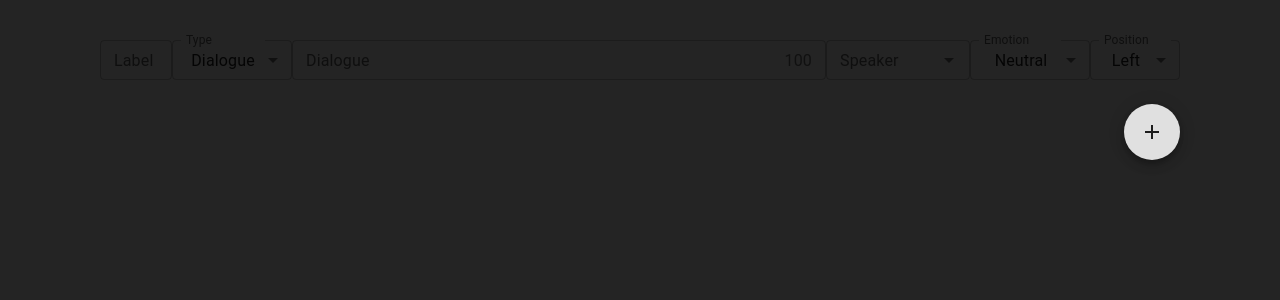
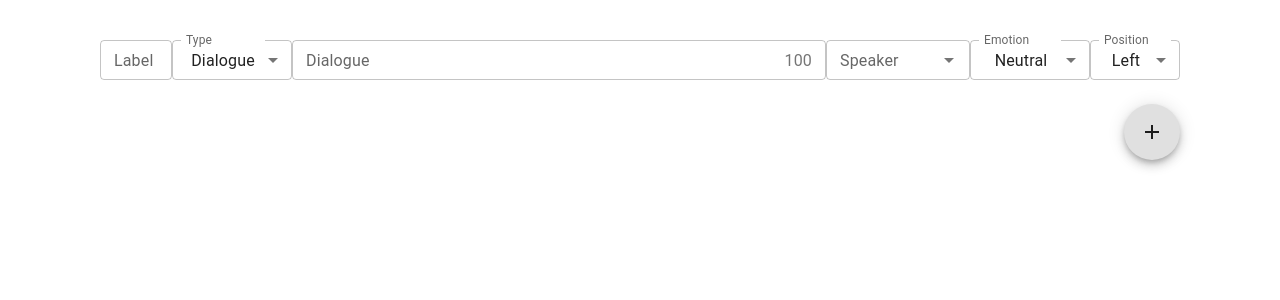
Before and after one commit to nonotnoah/mol-script-creator, a React (Vite) app: page / in a window 1280 px wide. Both pictures are taken after a click on the button 1152 px from the left and 82 px from the top of the page. Shown: the top 300 px of the page. Built offline with nearby package versions, Linux system fonts and the light colour scheme.

Commit message:
light mode and some reorganizing

```diff
--- a/src/App.tsx
+++ b/src/App.tsx
@@ -97,8 +97,8 @@ function App() {
     <>
       <GlobalContext.Provider value={GlobalState}>
         <div className="wrapper">
-          {Object.values(rowObj).map(res => (
-            res
+          {Object.values(rowObj).map((res, idx) => (
+            <div className="row-wrapper" key={idx}>{res}</div>
           ))}
           <div className="add-row-btn-wrapper">
             <div className="add-row-btn">
--- a/src/Row.tsx
+++ b/src/Row.tsx
@@ -35,47 +35,6 @@ export default function Row({ rowData, id, returnRowData, deleteRow }: RowProps)
   const [emotion, setEmotion] = React.useState<string>(rowData.emotion || 'neutral')
   const [pos, setPos] = React.useState(rowData.pos || 'left')
   const [label, setLabel] = React.useState<string>('')
-
-
-  // const [resArray, setResArray] = React.useState<{ [id: number]: JSX.Element }>({})
-  // const resRef = React.useRef<{ [id: number]: JSX.Element }>({})
-  // const resId = React.useRef(0)
-  // const addRes = () => {
-  //   const resCopy = { ...resRef.current }
-  //   resCopy[resId.current += 1] =
-  //     <Response
-  //       id={resId.current}
-  //       resData={{ m: '', next: '' }}
-  //       returnResData={(val, id) => setResData(val, id)}
-  //       deleteRes={id => deleteRes(id)}
-  //     />
-  //   resRef.current = { ...resRef.current, ...resCopy }
-  //   setResArray(resRef.current)
-  //   // setResArray(obj => ({ ...obj, ...resCopy }))
-  // }
-  // const deleteRes = (id: number) => {
-  //   const resCopy = { ...resRef }
-  //   console.log("🚀 ~ file: Row.tsx:69 ~ deleteRes ~ resCopy:", resCopy)
-  //   // delete resCopy[id]
-  //   // console.log("🚀 ~ file: Row.tsx:71 ~ deleteRes ~ id:", id)
-  //   // console.log("🚀 ~ file: Row.tsx:71 ~ deleteRes ~ resCopy:", resCopy)
-  //   // setResArray(resCopy)
-
-  // }
-  // const setResData = (res: Res, id: number) => {
-  //   const resCopy = { ...resRef }
-  //   resCopy.current[id] =
-  //     <Response
-  //       id={id}
-  //       resData={{ m: res.m, next: res.next }}
-  //       returnResData={(val, id) => setResData(val, id)}
-  //       deleteRes={id => deleteRes(id)}
-  //     />
-  //   // setResArray(obj => ({ ...obj, ...resCopy }))
-  //   resRef.current = { ...resRef.current, ...resCopy }
-  //   setResArray(resRef.current)
-  // }
-  // console.log("🚀 ~ file: Row.tsx:59 ~ Row ~ resArray:", (resRef))
 
   const resRef = React.useRef<{ [id: number]: JSX.Element }>({})
   const [resObj, setResObj] = React.useState<{ [id: number]: JSX.Element }>({})
@@ -170,7 +129,6 @@ export default function Row({ rowData, id, returnRowData, deleteRow }: RowProps)
 
   return (
     <>
-      <div className="row-wrapper">
       <div className='row'>
         <div className="delete-row-btn-wrapper">
           <Fab size='small' onClick={() => deleteRow(id)} className='delete-row-btn hide'>
@@ -205,7 +163,6 @@ export default function Row({ rowData, id, returnRowData, deleteRow }: RowProps)
           ))}
         </>
       )}
-      </div >
     </>
   )
 }
--- a/src/index.css
+++ b/src/index.css
@@ -3,9 +3,9 @@
   line-height: 1.5;
   font-weight: 400;
 
-  color-scheme: light dark;
-  color: rgba(255, 255, 255, 0.87);
-  background-color: #242424;
+  /* color-scheme: light dark; */
+  /* color: rgba(255, 255, 255, 0.87); */
+  /* background-color: #242424; */
 
   font-synthesis: none;
   text-rendering: optimizeLegibility;
```
Lines whose indentation alone changed are shown as unchanged.
